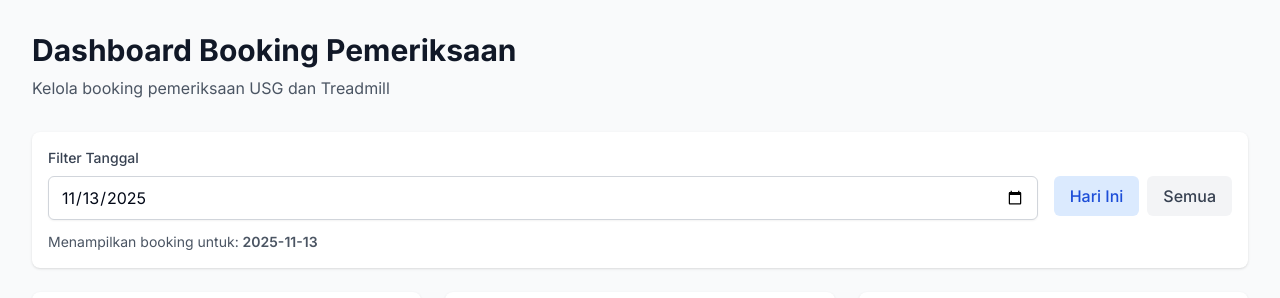
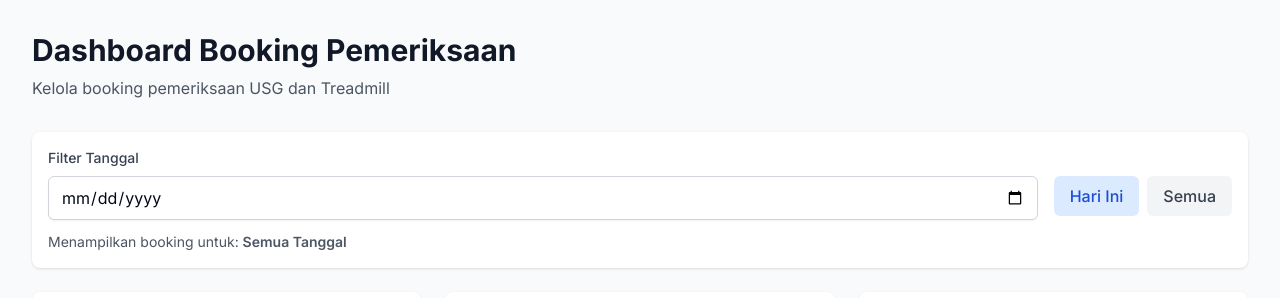
Before and after one commit to WahyuLamani/App-Pramitamanado, a Next.js app: page /booking-examination in a window 1280 px wide. Shown: the top 298 px of the page. Built offline with nearby package versions, Linux system fonts and the light colour scheme; no server answers; the database is empty.

Commit message:
booking exam : fix bug view for all date booking

```diff
--- a/components/features/DateFilter.tsx
+++ b/components/features/DateFilter.tsx
@@ -2,14 +2,14 @@
 'use client'
 
 import { useRouter, useSearchParams } from 'next/navigation'
-import { formatDateForInput } from '@/lib/booking-examination/utils/timeslot'
+import { formatDateForInput, formatDateDisplay } from '@/lib/booking-examination/utils/timeslot'
 
 export default function DateFilter() {
   const router = useRouter()
   const searchParams = useSearchParams()
 
-  // Get current date from URL or default to today
-  const currentDate = searchParams.get('date') || formatDateForInput(new Date())
+  // Get current date from URL (no default to today)
+  const currentDate = searchParams.get('date') || ''
 
   const handleDateChange = (e: React.ChangeEvent<HTMLInputElement>) => {
     const newDate = e.target.value
@@ -71,9 +71,13 @@ export default function DateFilter() {
         </div>
       </div>
 
-      {currentDate && (
+      {currentDate ? (
         <div className="mt-3 text-sm text-gray-600">
-          Menampilkan booking untuk: <span className="font-semibold">{currentDate}</span>
+          Menampilkan booking untuk: <span className="font-semibold">{formatDateDisplay(currentDate)}</span>
+        </div>
+      ) : (
+        <div className="mt-3 text-sm text-gray-600">
+          Menampilkan booking untuk: <span className="font-semibold">Semua Tanggal</span>
         </div>
       )}
     </div>
```
